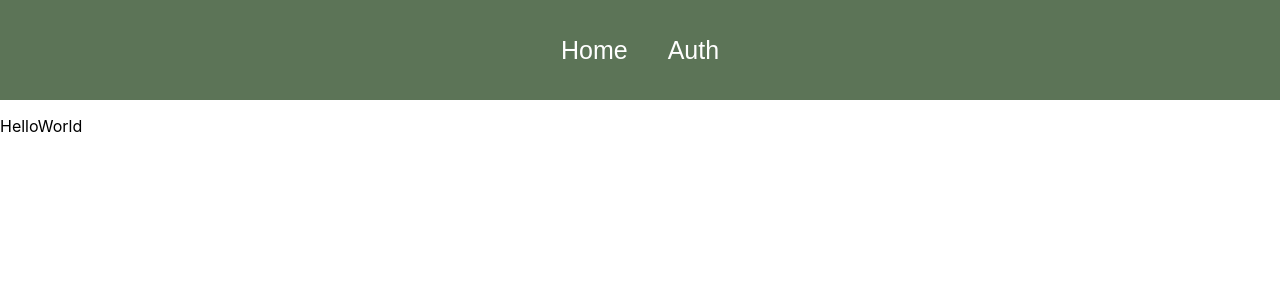
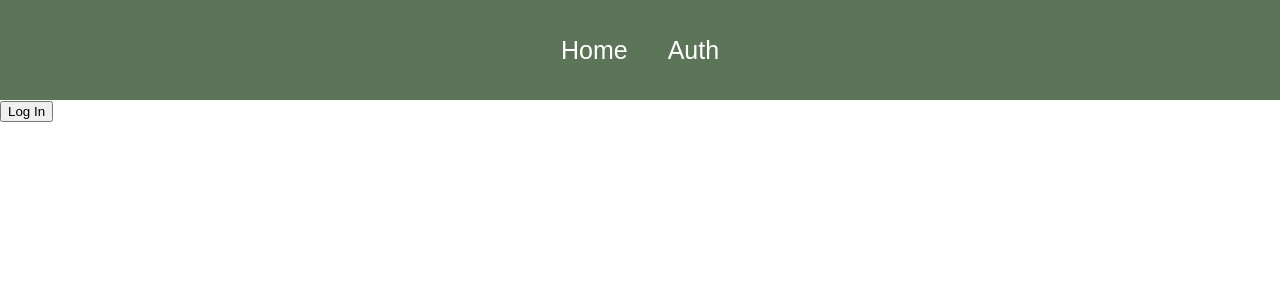
Before and after one commit to ThomasOli/HackGT, a React (Create React App) app in the folder therapy_bot/: page / in a window 1280 px wide. Shown: the top 300 px of the page. Built offline with nearby package versions, Linux system fonts and the light colour scheme.

Commit message:
forgetting about auth

```diff
--- a/therapy_bot/src/App.js
+++ b/therapy_bot/src/App.js
@@ -3,7 +3,8 @@ import './App.css';
 import { BrowserRouter as Router, Routes, Route } from 'react-router-dom';
 import Home from './Components/Pages/Home';
 import Navbar from './Components/nav';
-import Auth from './auth';
+import Login from './login';
+
 
 function App() {
   return (
@@ -11,9 +12,11 @@ function App() {
       <Router>
           <Navbar />
         <Routes>
-          <Route path = "/" element={<Home/>}></Route>
+          {/* <Route path = "/" element={<Home/>}></Route> */}
+          <Route path = "/" element={<Login/>}></Route>
         </Routes>
       </Router>
+
     </div>
   );
 }
--- a/therapy_bot/src/Components/nav.js
+++ b/therapy_bot/src/Components/nav.js
@@ -1,6 +1,7 @@
 import React from 'react'
 import { Link } from 'react-router-dom'
 import './nav.css'
+
 const navbar = () => {
   return (
     <div className = "navbar">
--- a/therapy_bot/src/auth.js
+++ b/therapy_bot/src/auth.js
@@ -1,11 +1,11 @@
 import React from 'react';
 import { createRoot } from 'react-dom/client';
 import { Auth0Provider } from '@auth0/auth0-react';
-//import App from './App';
+import App from './App';
 
-const root = createRoot(document.getElementById('root'));
+//const root = createRoot(document.getElementById('root'));
 
-root.render(
+ReactDOM.render(
   <Auth0Provider
       domain="dev-rwx6z2jpxavtx776.us.auth0.com"
       clientId="VWY9lV7viWoamw901quAY5MMXNb0NqiW"
@@ -13,8 +13,6 @@ root.render(
         redirect_uri: window.location.origin
       }}
   >
-    {/* <App /> */}
+    <App />
   </Auth0Provider>,
 );
-
-export default root;
--- a/therapy_bot/src/login.js
+++ b/therapy_bot/src/login.js
@@ -5,6 +5,6 @@ const LoginButton = () => {
   const { loginWithRedirect } = useAuth0();
 
   return <button onClick={() => loginWithRedirect()}>Log In</button>;
-};
+}
 
 export default LoginButton;
```
Lines whose indentation alone changed are shown as unchanged.
